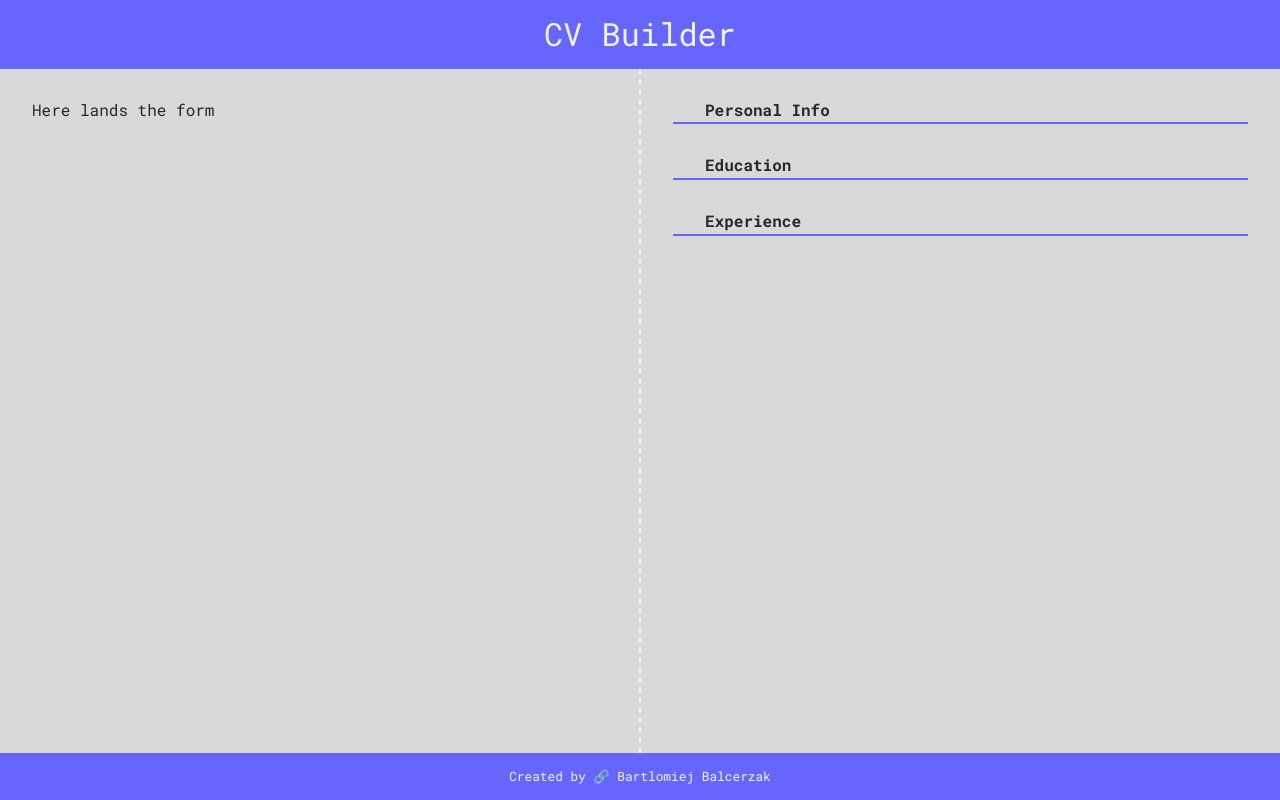
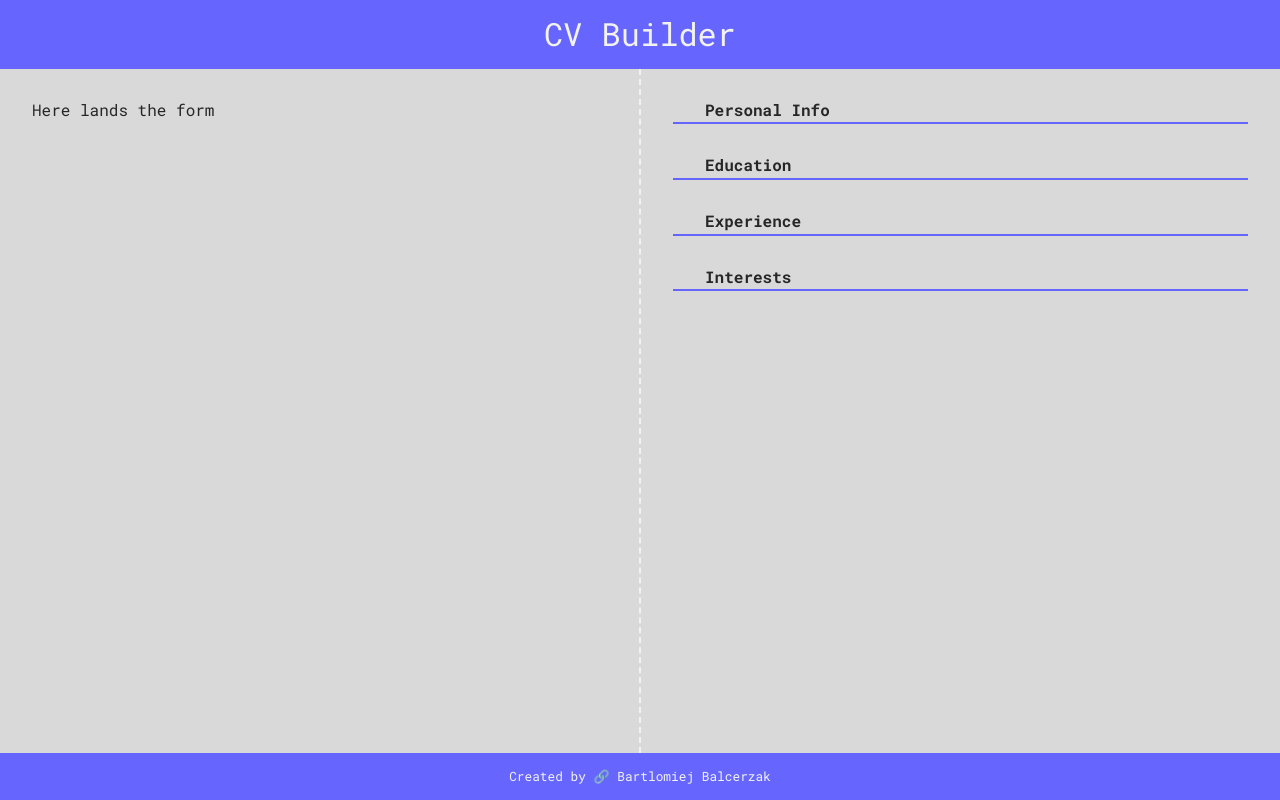
Before and after one commit to bartek8b/TOP-CV_App, a React (Vite) app: page / in a window 1280 px wide. Built offline with nearby package versions, Linux system fonts and the light colour scheme.

Commit message:
Add interests to preview

```diff
--- a/src/components/Preview.jsx
+++ b/src/components/Preview.jsx
@@ -14,6 +14,10 @@ export function Preview({ personalInfo, education, experience, interests }) {
       <article>
         <strong>Experience</strong>
       </article>
+
+      <article>
+        <strong>Interests</strong>
+      </article>
     </section>
   );
 }
```
